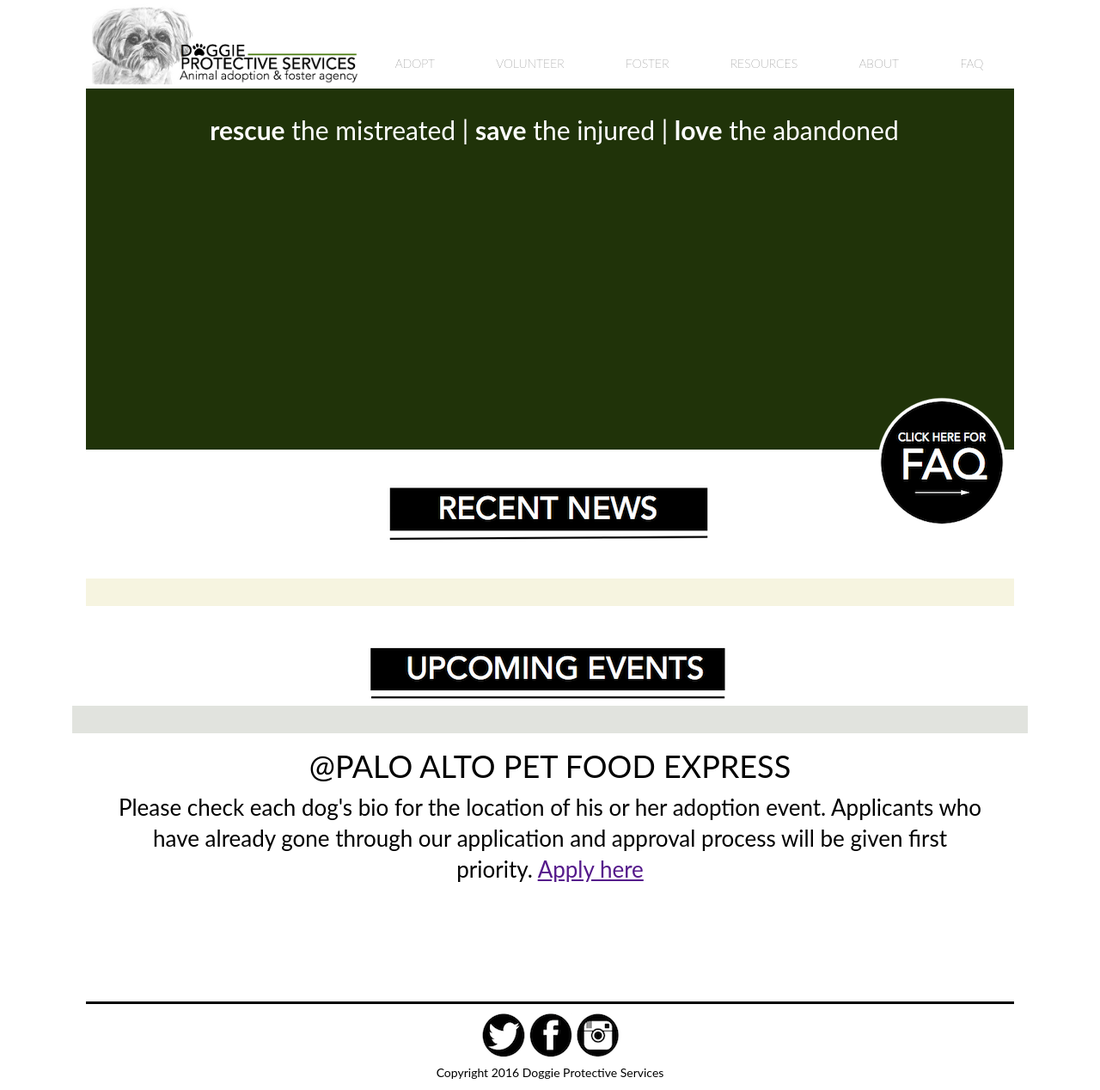
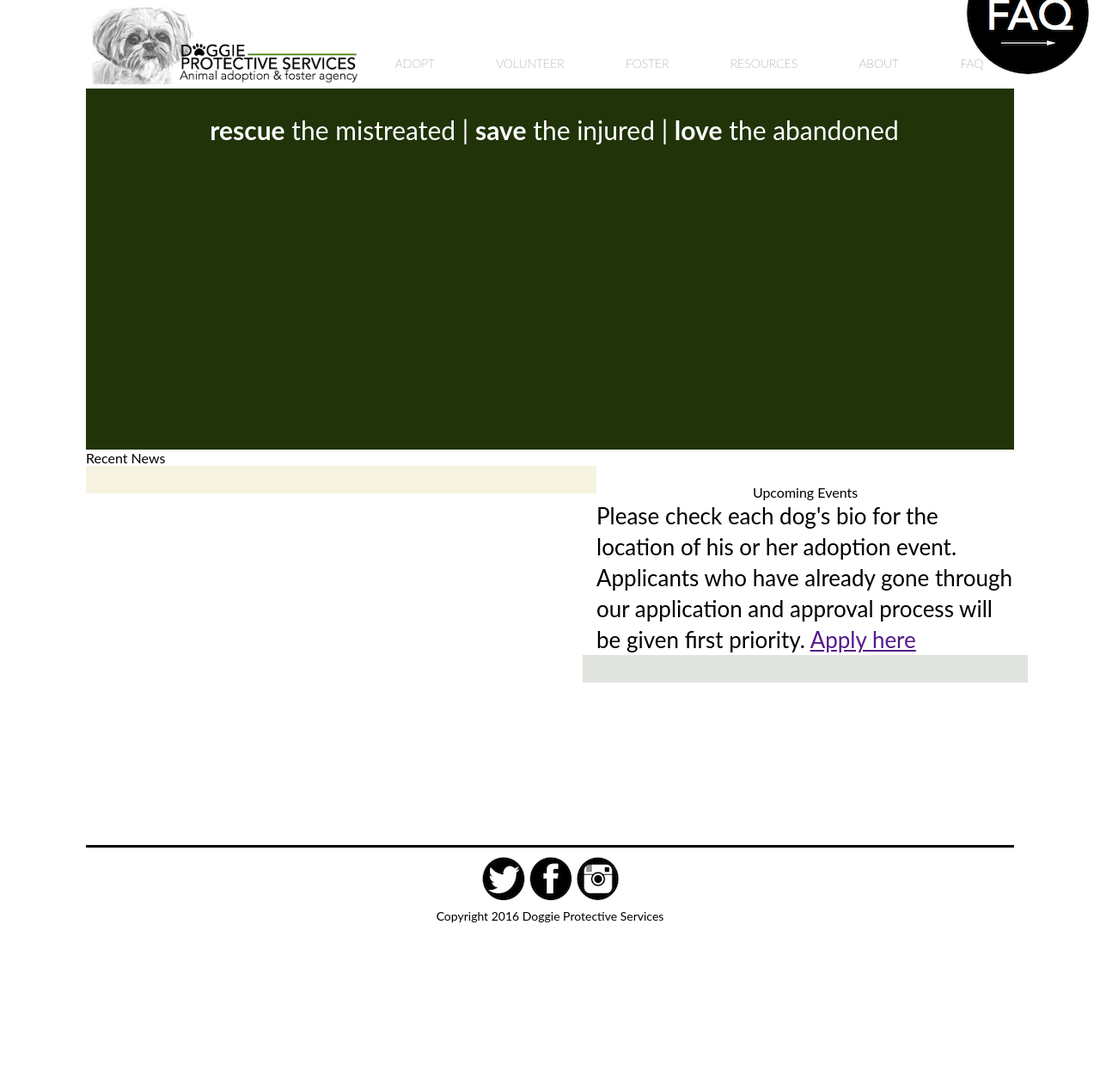
Before and after one commit to bernardchu/dps, a PHP site: page /index.html in a window 1280 px wide. Shown: the whole page at 86% size. After the commit the page ends 1073 px from the top, so only its background shows below. Run offline with PHP 8.4, Linux system fonts and the light colour scheme; some libraries are stand-ins or nearby versions; some web fonts are replaced.

Commit message:
Add basic main page layout.

```diff
--- a/carousel.js
+++ b/carousel.js
@@ -8,27 +8,27 @@
  */
 
 var apis = {
-  featured: 'http://dpsrescue.org/api/featured.php',
+  // featured: 'http://dpsrescue.org/api/featured.php',
   adoptable: 'http://dpsrescue.org/api/dog_photos.php'
 }
 
 $( document ).ready( function() {
   // Featured carousel
-  $.get( apis.featured )
-    .then( function( response ) {
-      var featuredNodes = response.map( function ( feature ) {
-        return createFeatureNode( feature );
-      } );
-      featuredNodes.forEach( function ( node ) {
-        $( '.featured' ).append( node );
-      } );
-      $( '.featured' ).slick( {
-        dots: true,
-        infinite: true,
-        speed: 300,
-        slidesToShow: 1
-      } );
-    } );
+  // $.get( apis.featured )
+  //   .then( function( response ) {
+  //     var featuredNodes = response.map( function ( feature ) {
+  //       return createFeatureNode( feature );
+  //     } );
+  //     featuredNodes.forEach( function ( node ) {
+  //       $( '.featured' ).append( node );
+  //     } );
+  //     $( '.featured' ).slick( {
+  //       dots: true,
+  //       infinite: true,
+  //       speed: 300,
+  //       slidesToShow: 1
+  //     } );
+  //   } );
 
   // Adoptable dogs carousel
   $.get( apis.adoptable )
--- a/dps_new.css
+++ b/dps_new.css
@@ -58,21 +58,21 @@ body
     text-align: center;
 }
 
+.main {
+  display: flex;
+}
+
 .news {
     position: relative;
+    width: 55%;
 }
 
-.news .faq-button {
-    position: absolute;
-    top: -4em;
-    right: 0;
-}
 
 .news .header {
-    height: 150px;
+    /*height: 150px;
     display: flex;
     align-items: center;
-    justify-content: center;
+    justify-content: center;*/
 }
 
 .news .body {
@@ -81,11 +81,18 @@ body
 }
 
 .events {
+    width: 45%;
     height: 460px;
     display: flex;
     flex-direction: column;
     justify-content: flex-start;
     align-items: center;
+}
+
+.events .faq-button {
+    position: absolute;
+    top: -4em;
+    right: 0;
 }
 
 .events .header {
@@ -130,16 +137,6 @@ div.dates {
 
 .dates div.event-time {
   font-size: 18px;
-}
-
-div.adoption-location-container {
-  text-align: center;
-  padding: 1em 2em;
-}
-
-div.adoption-location {
-  font-size: 36px;
-  margin-bottom: 8px;
 }
 
 div.adoption-details {
--- a/index.html
+++ b/index.html
@@ -42,26 +42,27 @@
       <div class='header'><b>rescue</b> the mistreated | <b>save</b> the injured | <b>love</b> the abandoned</div>
       <div class="adoptable"></div>
     </div>
-
-     <div class="news">
-       <img class="faq-button" src="./images/faq_button.png" width="168" height="158">
+    <div class="main">
+      <span class="news">
         <div class="header">
-         <img src="./images/recent_news_header.png" width="386" height="77">
+          Recent News
         </div>
         <div class="body">
           <div class="featured"></div>
         </div>
+      </span>
+      <span class="events">
+        <img class="faq-button" src="./images/faq_button.png" width="168" height="158">
+        <div class="header">
+          Upcoming Events
         </div>
-    <div class="events">
-      <div class="header">
-        <img src="./images/upcoming_events_header.png" width="440" height="76">
+        <div class="adoption-details">
+          Please check each dog's bio for the location of his or her adoption event. Applicants who have already gone through our application and approval process will be given first priority. <a href="">Apply here</a>
         </div>
         <div class="dates">
         </div>
-      <div class="adoption-location-container">
-        <div class="adoption-location">@PALO ALTO PET FOOD EXPRESS</div>
-        <div class="adoption-details">Please check each dog's bio for the location of his or her adoption event. Applicants who have already gone through our application and approval process will be given first priority. <a href="">Apply here</a></div>
-      </div>
+      </span>
+
     </div>
     <div class="footer">
       <div class="social-icons">
```
Lines whose indentation alone changed are shown as unchanged.
